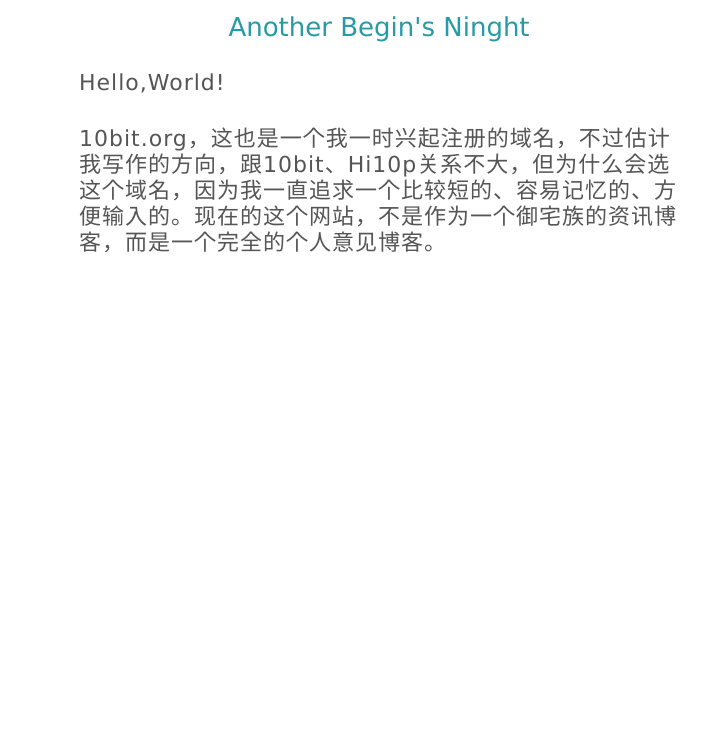
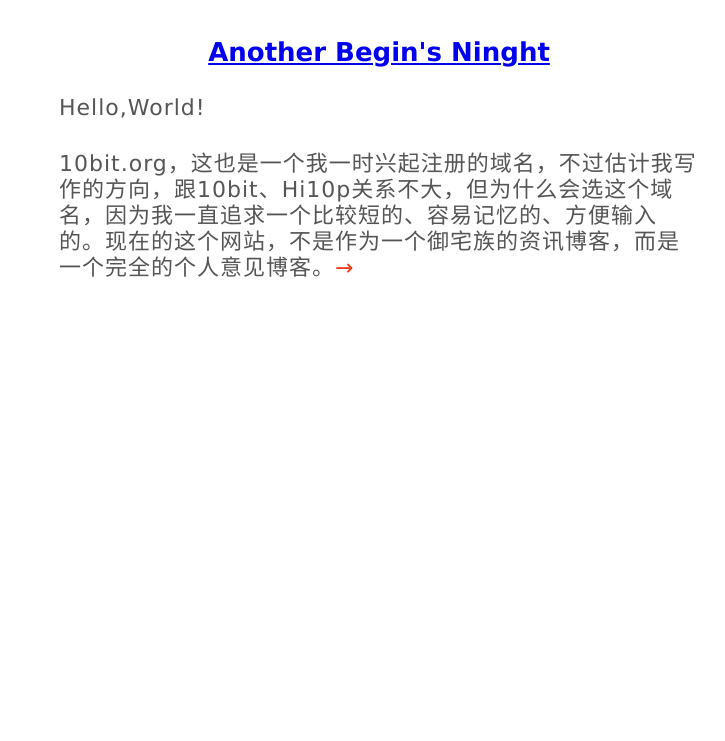
Before and after one commit to windmoe/windmoe.github.com, a plain HTML site: page index.html in a window 1280 px wide. Shown: the part 59-800 px from the top of the page, without its empty margins (261-986 px from the left). Drawn offline with Linux system fonts and the light colour scheme.

Commit message:
20130421 updata

```diff
--- a/index.html
+++ b/index.html
@@ -1,19 +1,10 @@
 <!DOCTYPE html>
-<html lang="en">
+<html lang="zh-CN">
 <head>
 <meta charset="utf-8">
 <title>10bit.org</title>
-  <meta name="viewport" content="width=device-width, initial-scale=1.0">
-  <meta name="description" content="一个关注假面骑士&amp;日本动漫、纯粹的个人意见博客，发表牢骚、摄影作品，动漫、电影、小说的感想。">
-  <meta name="author" content="WindMoE">
-  <style>
-/* RESET */
-html,body,div,ul,ol,li,dl,dt,dd,h1,h2,h3,h4,h5,h6,pre,form,p,blockquote,fieldset,input,abbr,article,aside,command,details,figcaption,figure,footer,header,hgroup,mark,meter,nav,output,progress,section,summary,time { margin: 0; padding: 0; }
-h1,h2,h3,h4,h5,h6,pre,code,address,caption,cite,code,em,strong,th,figcaption { font-size: 1em; font-weight: normal; font-style: normal; }
-fieldset,iframe { border: none; }
-caption,th { text-align: left; }
-table { border-collapse: collapse; border-spacing: 0; }
-article,aside,footer,header,hgroup,nav,section,figure,figcaption { display: block; }
+<meta name="description" content="一个无聊至极、啰嗦至上的个人意见博客。">
+<style>html,body,div,span,h1,h2,p,a,em,strong{margin:0;padding:0;border:0;font-size:100%;vertical-align:baseline}body{line-height:1}h1,h2,h3,h4,h5,h6{clear:both}html{overflow-y:scroll;font-size:100%;-webkit-text-size-adjust:100%;-ms-text-size-adjust:100%}
 
   body{
   background-color: #fff;
@@ -30,12 +21,14 @@ article,aside,footer,header,hgroup,nav,section,figure,figcaption { display: bloc
     color:#333;text-decoration: none;
   }
 
-  .list{margin-top: 40px;width:600px;
-  margin: 0 auto;}
+.mainContent{
+  width:640px;
+  margin: 0 auto;
+margin-top: 10px;}
 
   .article{
   padding-bottom: 10px;
-  margin-top: 30px;
+  margin-top: 60px;
   margin-bottom: 10px;
  line-height:26px;padding-bottom:20px;}
 
@@ -43,18 +36,18 @@ article,aside,footer,header,hgroup,nav,section,figure,figcaption { display: bloc
 
   .article p{margin-top: 10px;letter-spacing:1px;margin-bottom: 30px;}
 
-  a.continue{color:#ee3e17;}
+  a.continue{color:#ee3e17;text-decoration: none;}
 
 </style>
 <link rel="shortcut icon" href="favicon.png">
 </head>
 <body>
 <h1 class="blogname"><a href="http://www.10bit.org">10bit.org</a></h1>
-    <div class="list">
+<div class="mainContent">
 <div class="article">
-      <h2 class="title">Another Begin's Ninght</h2>
+<h2 class="title"><a href="#">Another Begin's Ninght</a></h2>
 <p>Hello,World!</p>
-      <p>10bit.org，这也是一个我一时兴起注册的域名，不过估计我写作的方向，跟10bit、Hi10p关系不大，但为什么会选这个域名，因为我一直追求一个比较短的、容易记忆的、方便输入的。现在的这个网站，不是作为一个御宅族的资讯博客，而是一个完全的个人意见博客。</p>
+<p>10bit.org，这也是一个我一时兴起注册的域名，不过估计我写作的方向，跟10bit、Hi10p关系不大，但为什么会选这个域名，因为我一直追求一个比较短的、容易记忆的、方便输入的。现在的这个网站，不是作为一个御宅族的资讯博客，而是一个完全的个人意见博客。<a href="#" class="continue" rel="nofollow">&rarr;</a></p>
 </div>
 </div>
 </body>
```
Lines whose indentation alone changed are shown as unchanged.
